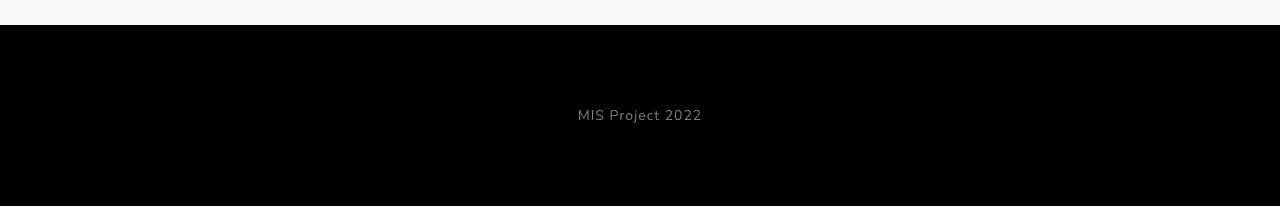
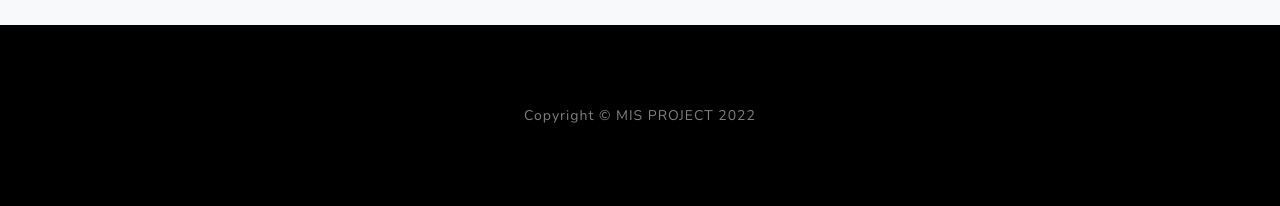
Before and after one commit to stephaninieee/Master-of-Focus, a Flask app: page / in a window 1280 px wide. Shown: the part 2698-2904 px from the top of the page. Run offline with Flask 2, Linux system fonts and the light colour scheme; some libraries are stand-ins or nearby versions.

Commit message:
Update demonstration.html

```diff
--- a/templates/demonstration.html
+++ b/templates/demonstration.html
@@ -128,9 +128,9 @@
 
         <!-- Contact-->
 
-        <!-- Footer-->
-        <footer class="footer bg-black small text-center text-white-50"><div class="container px-4 px-lg-5">MIS Project 2022</div></footer>
-        <!-- Bootstrap core JS-->
+        <!-- Footer--><!--以下_吳孟翰_08/16_22:25(新增Copyright)-->
+        <footer class="footer bg-black small text-center text-white-50"><div class="container px-4 px-lg-5">Copyright &copy; MIS PROJECT 2022</div></footer>
+        <!-- Bootstrap core JS--><!--以上_吳孟翰_08/16_22:25(新增Copyright)-->
 
     </body>
 </html>
```
